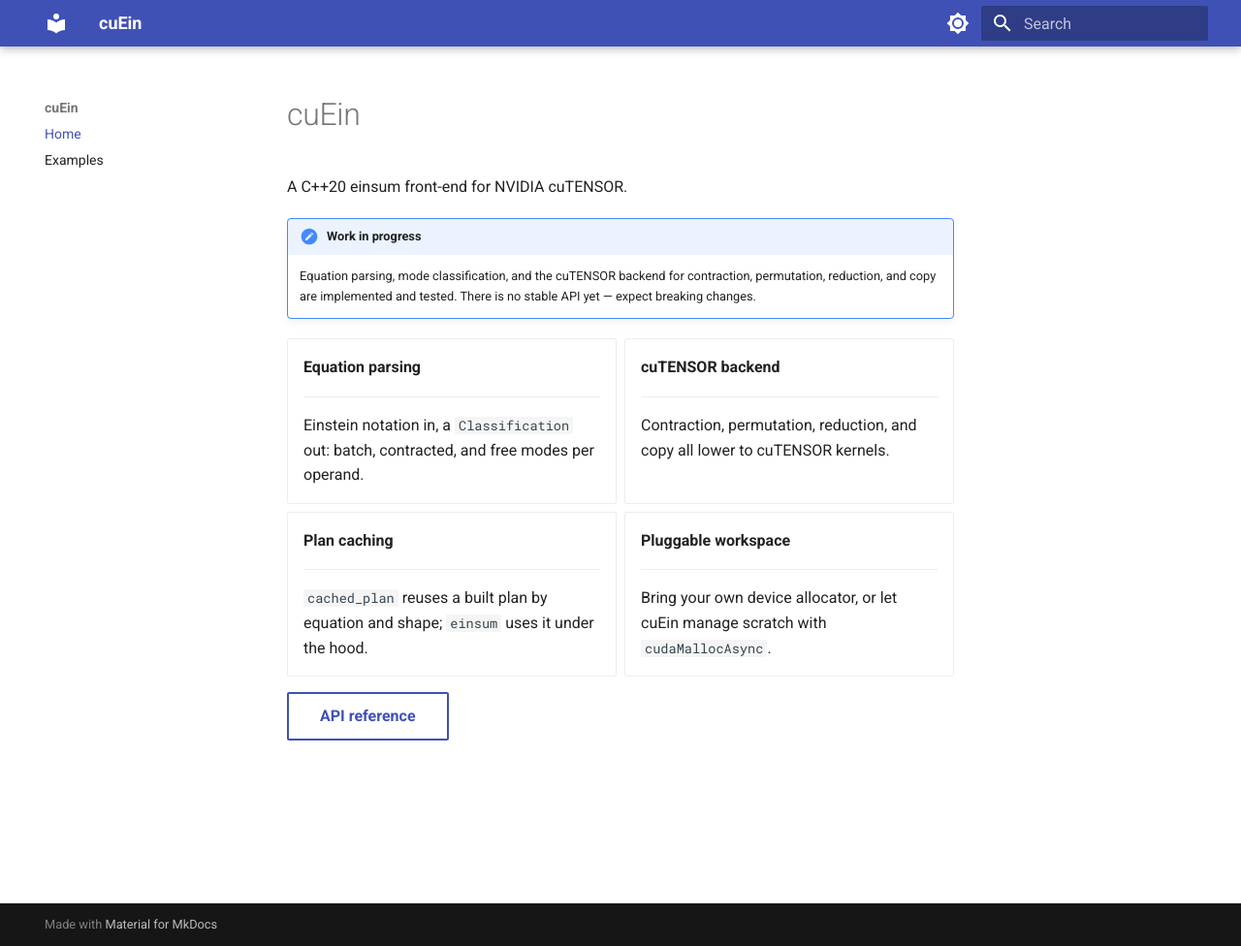
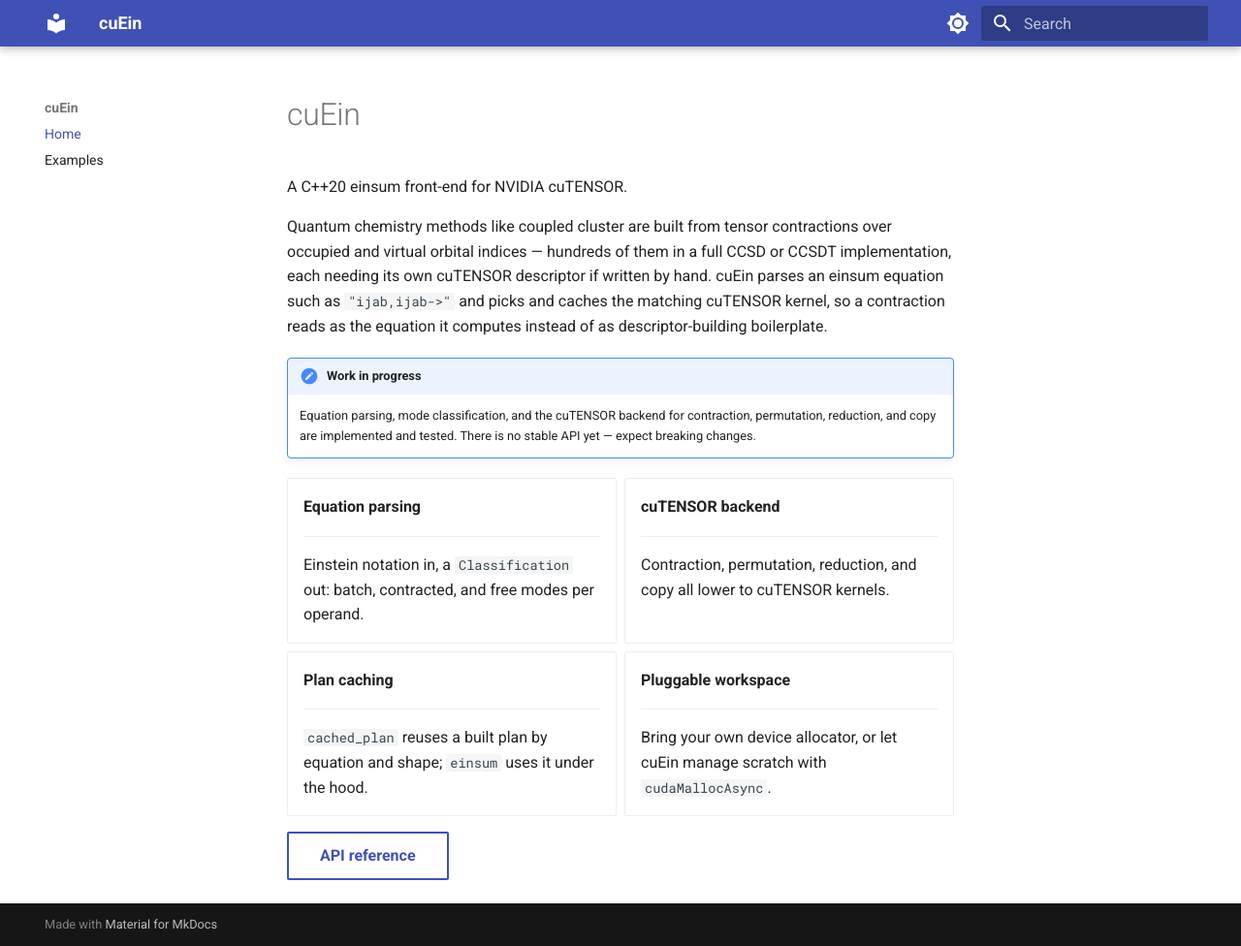
Before and after one commit to ajay-mk/Katal, an MkDocs documentation site: the page built from docs/index.md, in a window 1280 px wide and 976 px high. Shown: the whole window at 97% size. Built offline with MkDocs 1.6.1 and Material for MkDocs 9.7.7, drawn with Linux system fonts in a browser that asks for light colours.

Commit message:
docs: explain what cuEin is for on the front page

```diff
--- a/docs/index.md
+++ b/docs/index.md
@@ -1,6 +1,13 @@
 # cuEin
 
 A C++20 einsum front-end for NVIDIA cuTENSOR.
+
+Quantum chemistry methods like coupled cluster are built from tensor
+contractions over occupied and virtual orbital indices — hundreds of them in
+a full CCSD or CCSDT implementation, each needing its own cuTENSOR descriptor
+if written by hand. cuEin parses an einsum equation such as `"ijab,ijab->"`
+and picks and caches the matching cuTENSOR kernel, so a contraction reads as
+the equation it computes instead of as descriptor-building boilerplate.
 
 !!! note "Work in progress"
     Equation parsing, mode classification, and the cuTENSOR backend for
```
